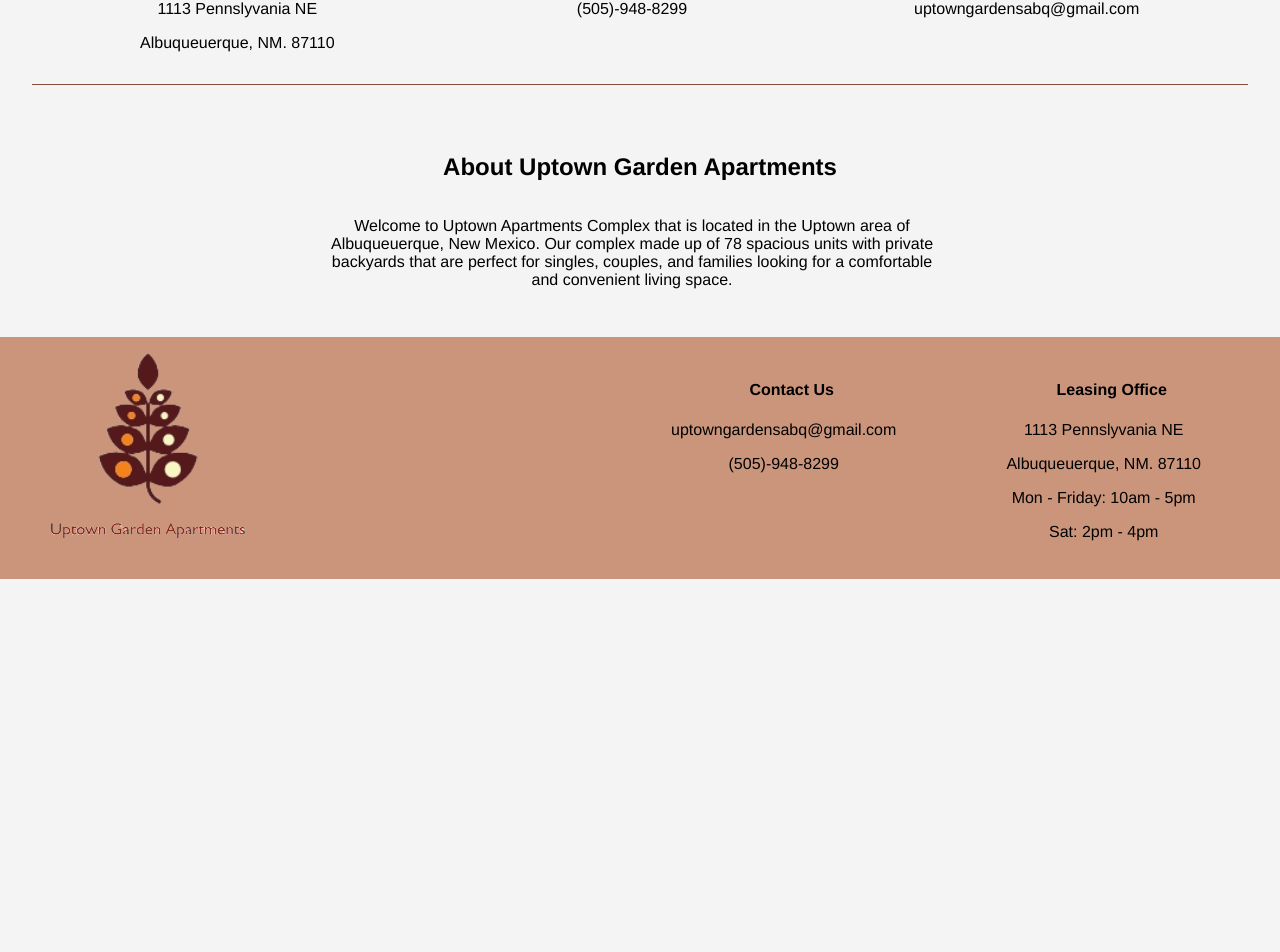
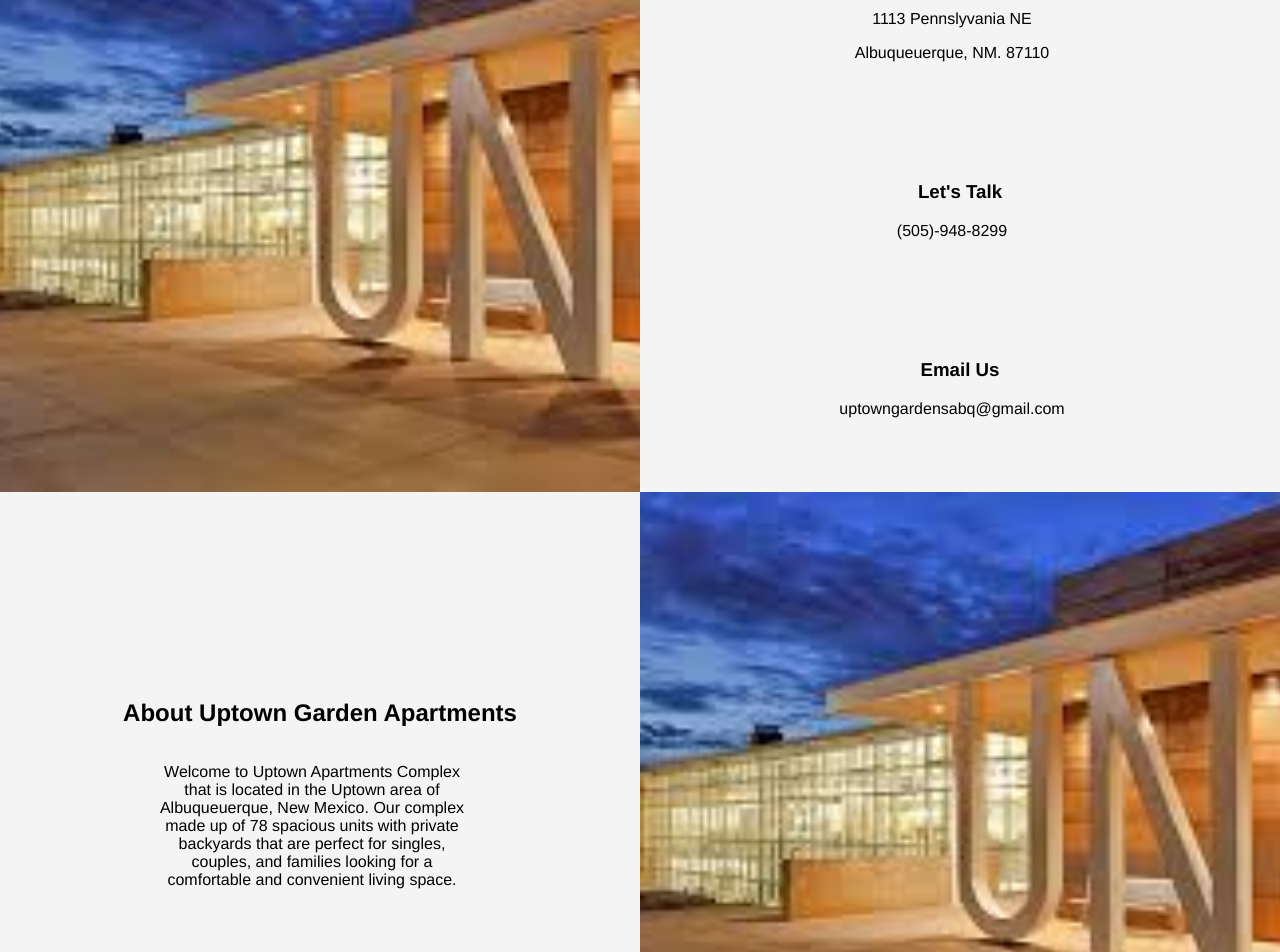
Before and after one commit to piperjarrett/uptown-garden-apartments, a React (Create React App) app: page / in a window 1280 px wide. Shown: the part 828-1780 px from the top of the page. Before the commit the page ends 1407 px from the top, so only its background shows below. Built offline with nearby package versions, Linux system fonts and the light colour scheme.

Commit message:
add design to homepage

```diff
--- a/src/Home/Home.css
+++ b/src/Home/Home.css
@@ -16,15 +16,48 @@ h1 {
 
 .homepage-content-container {
     background: #f4f4f4;
-    padding: 2rem;
+    /* padding: 2rem; */
 }
+.homepage-middle, .homepage-bottom {
+    display: flex;
+
+    justify-content: space-between;
+}
+
+.homepage-middle  img {
+    /* width: 60%; */
+    width: 50vw;
+    height: 75vh;
+    box-sizing: border-box;
+    object-fit: cover;
+}
+
+.homepage-bottom img {
+    /* width: 50vw;
+    height: 75vh; */
+    box-sizing: border-box;
+    /* object-fit: cover; */
+    max-width:100%; height:auto
+}
+
+.div-photo {
+        width: 50vw;
+    height: 75vh;
+    box-sizing: border-box;
+}
+
 
 .homepage-contact {
     display: flex;
     justify-content: space-around;
-    border-top: 1px solid #884d3b;
-    border-bottom: 1px solid #884d3b;
+    /* border-top: 1px solid #884d3b;
+    border-bottom: 1px solid #884d3b; */
     padding: 1rem;
+   align-items: center;
+    flex-direction: column;
+    width: 50vw;
+    height: 75vh;
+    box-sizing: border-box;
 }
 
 .homepage-contact-info {
@@ -36,7 +69,10 @@ h1 {
     display: flex;
     flex-direction: column;
     align-items: center;
-    margin-top: 3rem;
+    justify-content: center;
+    width: 50vw;
+    height: 75vh;
+    box-sizing: border-box;
 }
 
 .about-paragraph {
--- a/src/Home/Home.js
+++ b/src/Home/Home.js
@@ -1,5 +1,6 @@
 import "./Home.css";
 import complexImg from "../assets/complex-image.jpg";
+import unmPhoto from "../assets/unm-photo.jpg";
 
 const Home = () => {
   const openMaps = () => {
@@ -21,6 +22,16 @@ const Home = () => {
         <h1>Home is Just a Lease Away</h1>
       </div>
       <div className="homepage-content-container">
+        <div className="homepage-middle">
+          <div
+            className="div-photo"
+            style={{
+              backgroundImage: `url(${unmPhoto})`,
+              backgroundSize: "cover",
+              backgroundPosition: "center",
+              backgroundRepeat: "no-repeat",
+            }}
+          ></div>
           <div className="homepage-contact">
             <div className="homepage-contact-info">
               <h3>Visit our Office</h3>
@@ -40,15 +51,27 @@ const Home = () => {
               <p>uptowngardensabq@gmail.com</p>
             </div>
           </div>
+        </div>
+        <div className="homepage-bottom">
           <div className="about-info">
             <h2>About Uptown Garden Apartments</h2>
             <p className="about-paragraph">
               Welcome to Uptown Apartments Complex that is located in the Uptown
               area of Albuqueuerque, New Mexico. Our complex made up of 78
-            spacious units with private backyards that are perfect for singles,
-            couples, and families looking for a comfortable and convenient
-            living space.
+              spacious units with private backyards that are perfect for
+              singles, couples, and families looking for a comfortable and
+              convenient living space.
             </p>
+          </div>
+          <div
+            className="div-photo"
+            style={{
+              backgroundImage: `url(${unmPhoto})`,
+              backgroundSize: "cover",
+              backgroundPosition: "center",
+              backgroundRepeat: "no-repeat",
+            }}
+          ></div>
         </div>
       </div>
     </div>
```
Lines whose indentation alone changed are shown as unchanged.
